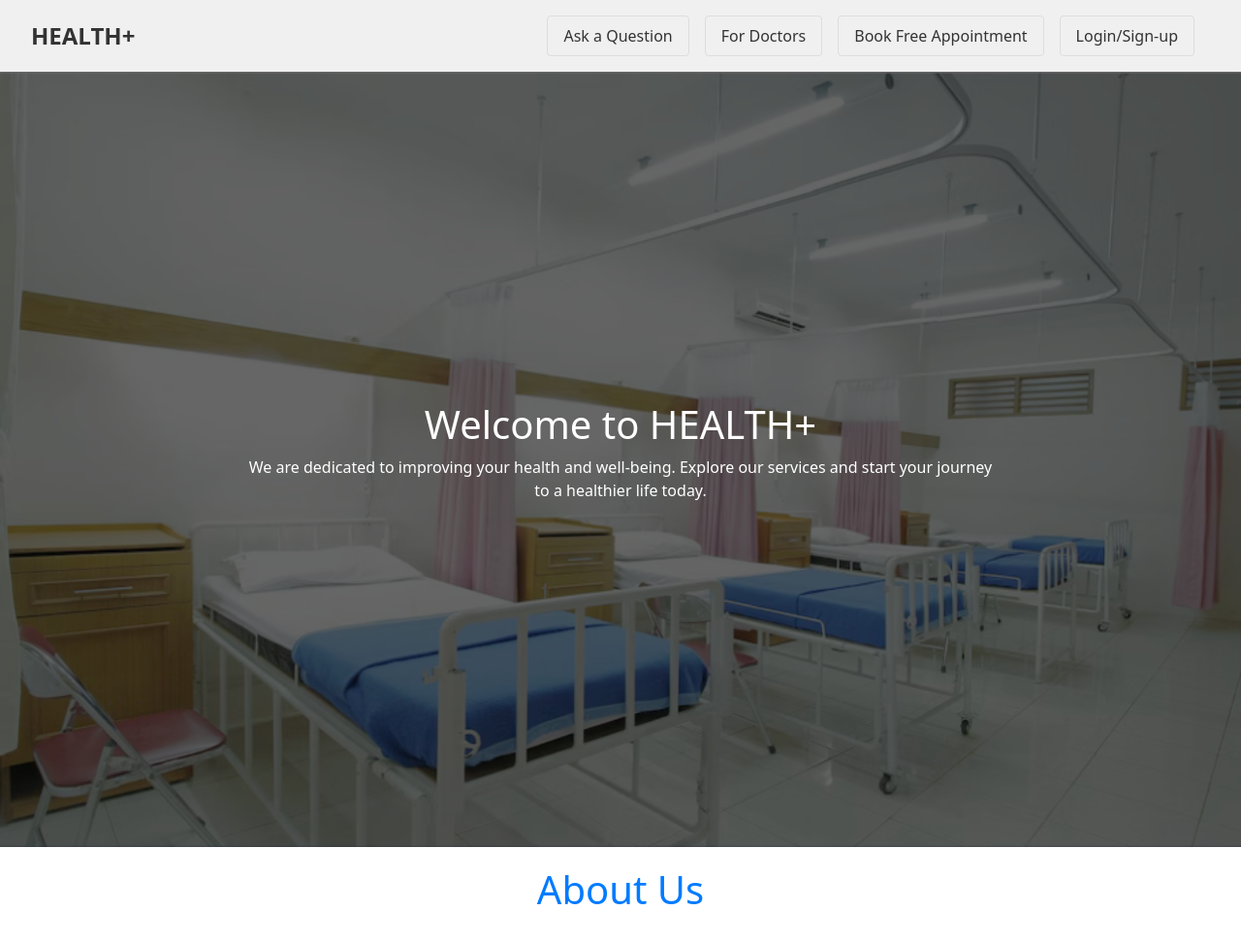
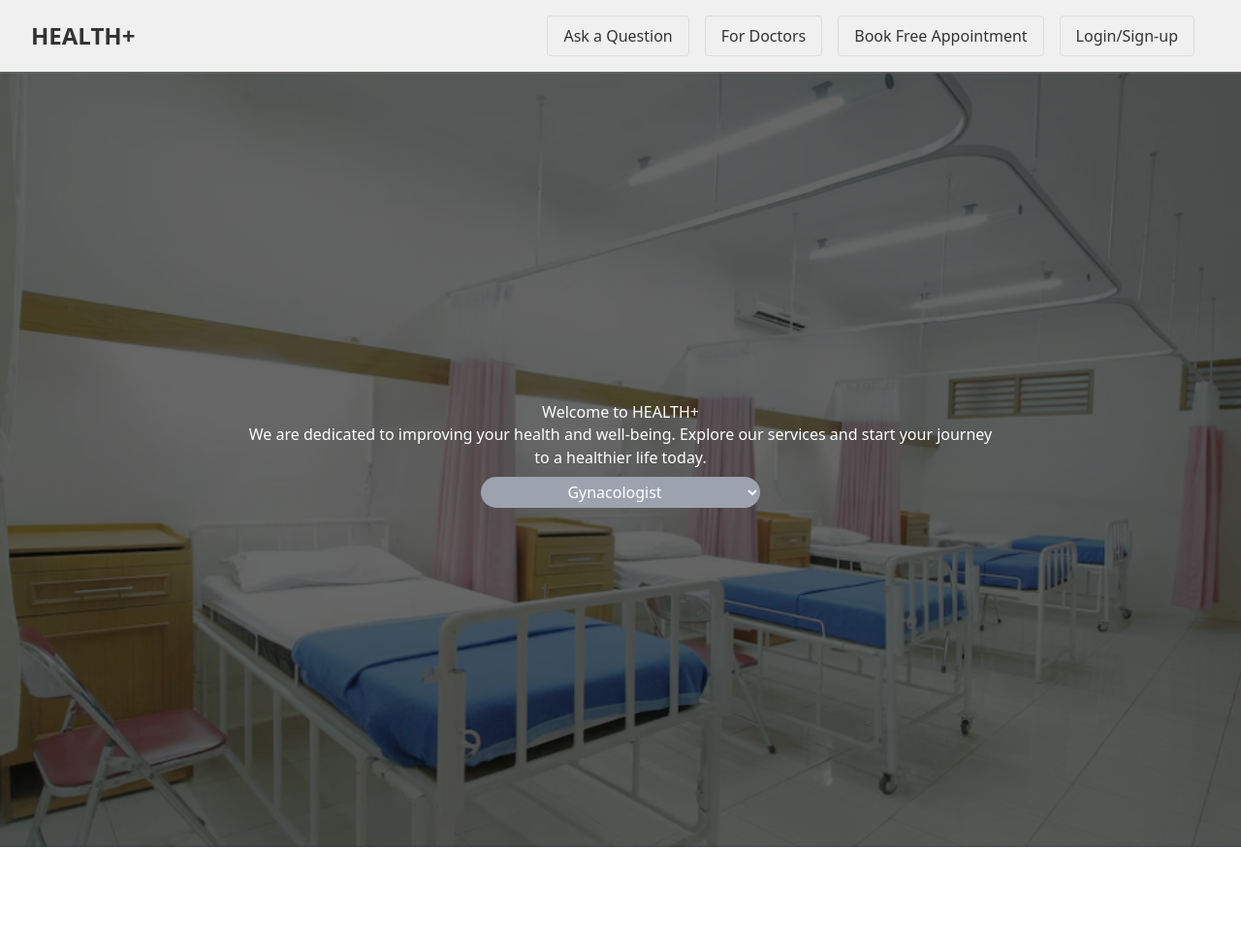
Before and after one commit to Jiyanshi021/health, a website: page new/index.html in a window 1280 px wide. Shown: the whole page at 97% size. After the commit the page ends 914 px from the top, so only its background shows below. Drawn offline with nearby package versions, Linux system fonts and the light colour scheme.

Commit message:
Search bar added

```diff
--- a/new/index.html
+++ b/new/index.html
@@ -6,6 +6,7 @@
   <title>HEALTH+</title>
   <link rel="stylesheet" href="styles.css">
   <link rel="stylesheet" href="https://stackpath.bootstrapcdn.com/bootstrap/5.1.3/css/bootstrap.min.css">
+  <script src="https://cdn.tailwindcss.com"></script>
 
 </head>
 <body>
@@ -29,6 +30,11 @@
     <div class="container">
       <h1>Welcome to HEALTH+</h1>
       <p>We are dedicated to improving your health and well-being. Explore our services and start your journey to a healthier life today.</p>
+      <select name="Doctor's" class="w-72 rounded-3xl p-1 bg-gray-400 text-white my-2 text-center">
+        <option value="Gynacologist">Gynacologist</option>
+        <option value="Dentist">Dentist</option>
+
+      </select>
 
     </div>
   </div>
@@ -36,7 +42,7 @@
 
 <div id="wrapper">
   <div class="container">
-    <h2>About Us</h2>
+
 
 
   </div>
```
